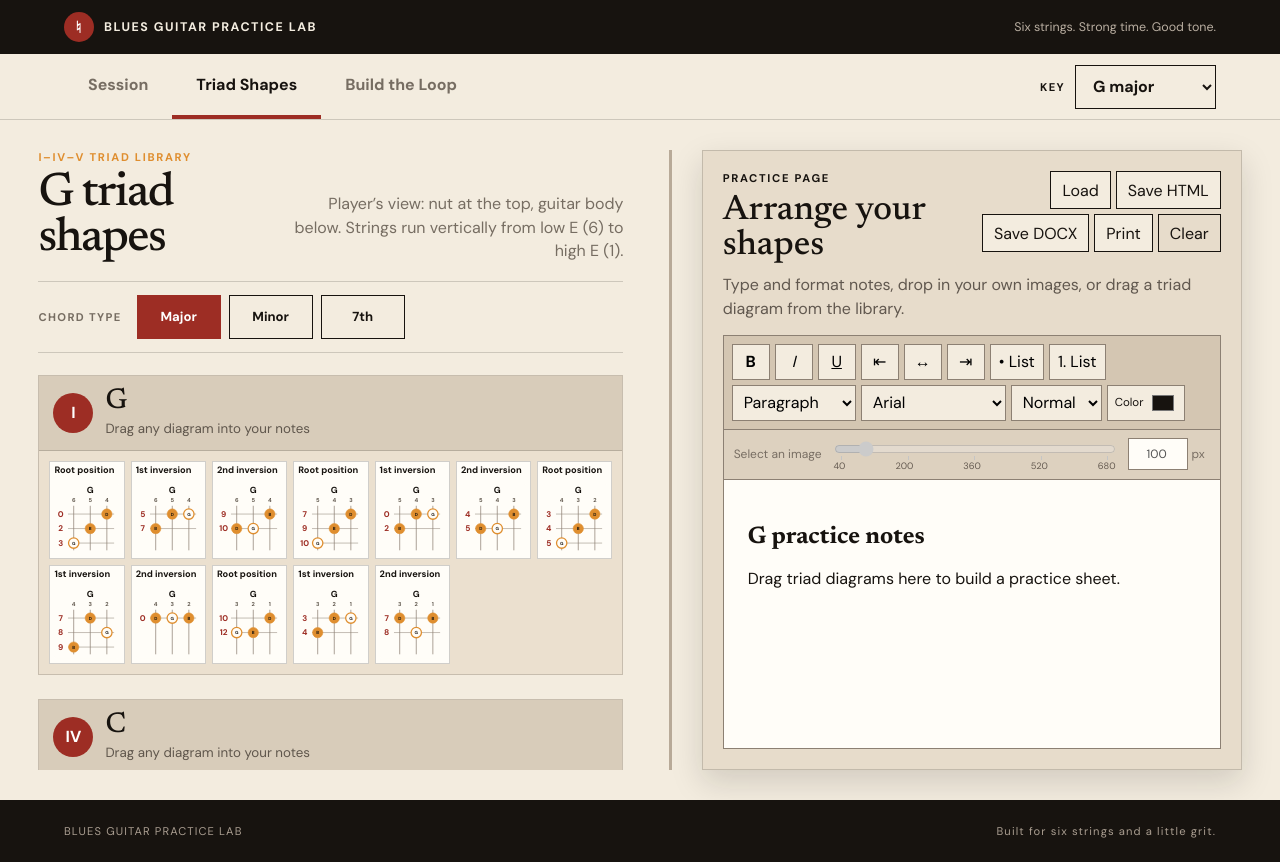
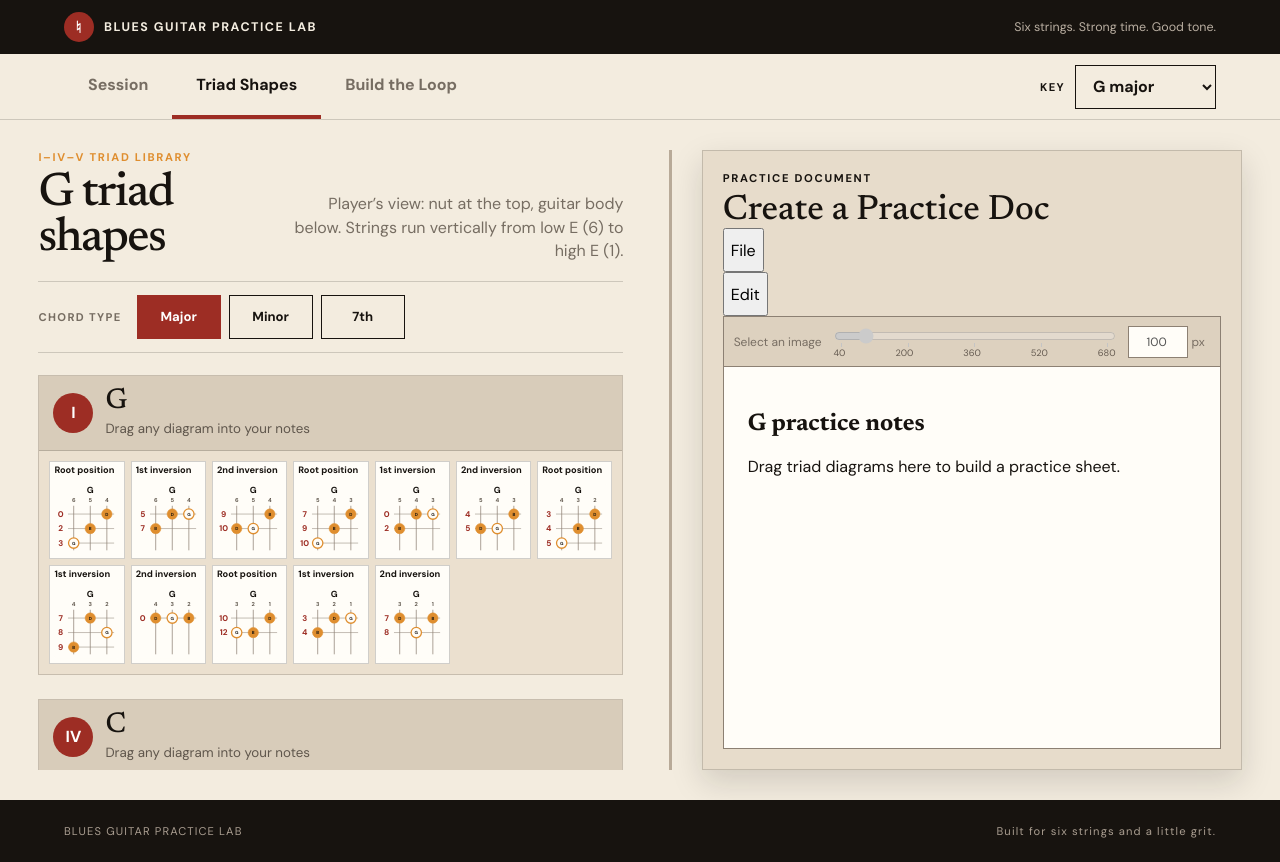
Before and after one commit to flyfisher1952/blues-guitar-practice-lab, an Angular app: page / in a window 1280 px wide. Both pictures are taken after a click on the tab "Triad Shapes". Built offline with nearby package versions, Linux system fonts and the light colour scheme; what html-docx-js-typescript would draw is missing.

Commit message:
Replace editor buttons with File and Edit menus

```diff
--- a/src/app/component/triad-shapes/triad-shapes.component.html
+++ b/src/app/component/triad-shapes/triad-shapes.component.html
@@ -87,53 +87,99 @@
 
     <aside class="notes-workspace" aria-label="Practice notes editor">
       <div class="editor-heading">
-        <div><p class="eyebrow">PRACTICE PAGE</p><h2>Arrange your shapes</h2></div>
-        <div class="editor-file-actions">
+        <div><p class="eyebrow">PRACTICE DOCUMENT</p><h2>Create a Practice Doc</h2></div>
+      </div>
+
+      <div class="document-menu-bar" role="menubar" aria-label="Practice document menu" (click)="$event.stopPropagation()">
         <input #fileInput class="visually-hidden" type="file" accept=".html,.htm,.txt,text/html,text/plain" (change)="loadEditorFile($event)">
-          <button type="button" (click)="chooseEditorFile()">Load</button>
-          <button type="button" (click)="saveHtml()">Save HTML</button>
-          <button type="button" (click)="saveDocx()">Save DOCX</button>
-          <button type="button" (click)="printEditor()">Print</button>
-          <button type="button" class="clear-editor" (click)="clearEditor()">Clear</button>
+
+        <div class="document-menu">
+          <button
+            type="button"
+            class="menu-trigger"
+            role="menuitem"
+            aria-haspopup="true"
+            [attr.aria-expanded]="openMenu === 'file'"
+            (click)="toggleMenu('file')">File</button>
+          @if (openMenu === 'file') {
+            <div class="menu-dropdown file-menu" role="menu">
+              <button type="button" role="menuitem" (click)="chooseEditorFile(); closeMenus()">Load…</button>
+              <button type="button" role="menuitem" (click)="saveHtml(); closeMenus()">Save…</button>
+              <button type="button" role="menuitem" (click)="saveDocx(); closeMenus()">Save as Word document…</button>
+              <div class="menu-separator" role="separator"></div>
+              <button type="button" role="menuitem" (click)="printEditor(); closeMenus()">Print…</button>
+              <button type="button" role="menuitem" (click)="clearEditor(); closeMenus()">Clear document</button>
+            </div>
+          }
+        </div>
+
+        <div class="document-menu">
+          <button
+            type="button"
+            class="menu-trigger"
+            role="menuitem"
+            aria-haspopup="true"
+            [attr.aria-expanded]="openMenu === 'edit'"
+            (click)="toggleMenu('edit')">Edit</button>
+          @if (openMenu === 'edit') {
+            <div class="menu-dropdown edit-menu" role="menu">
+              <div class="menu-item-with-submenu">
+                <button type="button" class="submenu-trigger" role="menuitem" aria-haspopup="true">Text <span>›</span></button>
+                <div class="editor-submenu" role="menu" aria-label="Text formatting">
+                  <button type="button" role="menuitem" (mousedown)="$event.preventDefault()" (click)="format('bold'); closeMenus()"><b>Bold</b></button>
+                  <button type="button" role="menuitem" (mousedown)="$event.preventDefault()" (click)="format('italic'); closeMenus()"><i>Italic</i></button>
+                  <button type="button" role="menuitem" (mousedown)="$event.preventDefault()" (click)="format('underline'); closeMenus()"><u>Underline</u></button>
                 </div>
               </div>
-      <p class="editor-help">Type and format notes, drop in your own images, or drag a triad diagram from the library.</p>
 
-      <div class="editor-toolbar" role="toolbar" aria-label="Text formatting">
-        <button type="button" title="Bold" aria-label="Bold" (mousedown)="$event.preventDefault()" (click)="format('bold')"><b>B</b></button>
-        <button type="button" title="Italic" aria-label="Italic" (mousedown)="$event.preventDefault()" (click)="format('italic')"><i>I</i></button>
-        <button type="button" title="Underline" aria-label="Underline" (mousedown)="$event.preventDefault()" (click)="format('underline')"><u>U</u></button>
-        <button type="button" title="Align left" aria-label="Align left" (mousedown)="$event.preventDefault()" (click)="format('justifyLeft')">⇤</button>
-        <button type="button" title="Center" aria-label="Center" (mousedown)="$event.preventDefault()" (click)="format('justifyCenter')">↔</button>
-        <button type="button" title="Align right" aria-label="Align right" (mousedown)="$event.preventDefault()" (click)="format('justifyRight')">⇥</button>
-        <button type="button" title="Bulleted list" aria-label="Bulleted list" (mousedown)="$event.preventDefault()" (click)="format('insertUnorderedList')">• List</button>
-        <button type="button" title="Numbered list" aria-label="Numbered list" (mousedown)="$event.preventDefault()" (click)="format('insertOrderedList')">1. List</button>
+              <div class="menu-item-with-submenu">
+                <button type="button" class="submenu-trigger" role="menuitem" aria-haspopup="true">Align <span>›</span></button>
+                <div class="editor-submenu" role="menu" aria-label="Text alignment">
+                  <button type="button" role="menuitem" (mousedown)="$event.preventDefault()" (click)="format('justifyLeft'); closeMenus()">Left</button>
+                  <button type="button" role="menuitem" (mousedown)="$event.preventDefault()" (click)="format('justifyCenter'); closeMenus()">Center</button>
+                  <button type="button" role="menuitem" (mousedown)="$event.preventDefault()" (click)="format('justifyRight'); closeMenus()">Right</button>
+                </div>
+              </div>
 
-        <select aria-label="Text style" title="Text style" (change)="format('formatBlock', $any($event.target).value)">
-          <option value="p">Paragraph</option>
-          <option value="h2">Heading</option>
-          <option value="h3">Subheading</option>
-        </select>
-        <select aria-label="Font family" title="Font family" (change)="format('fontName', $any($event.target).value)">
+              <div class="menu-item-with-submenu">
+                <button type="button" class="submenu-trigger" role="menuitem" aria-haspopup="true">Format <span>›</span></button>
+                <div class="editor-submenu" role="menu" aria-label="Paragraph format">
+                  <button type="button" role="menuitem" (mousedown)="$event.preventDefault()" (click)="format('formatBlock', 'p'); closeMenus()">Paragraph</button>
+                  <button type="button" role="menuitem" (mousedown)="$event.preventDefault()" (click)="format('formatBlock', 'h2'); closeMenus()">Heading</button>
+                  <button type="button" role="menuitem" (mousedown)="$event.preventDefault()" (click)="format('formatBlock', 'h3'); closeMenus()">Subheading</button>
+                </div>
+              </div>
+
+              <div class="menu-item-with-submenu">
+                <button type="button" class="submenu-trigger" role="menuitem" aria-haspopup="true">Font <span>›</span></button>
+                <div class="editor-submenu font-submenu" role="menu" aria-label="Font settings">
+                  <label>
+                    <span>Family</span>
+                    <select aria-label="Font family" (change)="format('fontName', $any($event.target).value)">
                       <option value="Arial">Arial</option>
-          <option value="Consolas">Consolas (fixed width)</option>
-          <option value="Courier New">Courier New (fixed width)</option>
+                      <option value="Consolas">Consolas</option>
+                      <option value="Courier New">Courier New</option>
                       <option value="Georgia">Georgia</option>
                       <option value="Tahoma">Tahoma</option>
                       <option value="Times New Roman">Times New Roman</option>
                       <option value="Verdana">Verdana</option>
                     </select>
-        <select aria-label="Font size" title="Font size" (change)="format('fontSize', $any($event.target).value)">
+                  </label>
+                  <label>
+                    <span>Size</span>
+                    <select aria-label="Font size" (change)="format('fontSize', $any($event.target).value)">
                       <option value="2">Small</option>
                       <option value="3" selected>Normal</option>
                       <option value="4">Large</option>
                       <option value="5">Larger</option>
                       <option value="6">Largest</option>
                     </select>
-        <label class="text-color" title="Text color">
-          <span>Color</span>
-          <input type="color" value="#17130f" aria-label="Text color" (input)="format('foreColor', $any($event.target).value)">
                   </label>
+                </div>
+              </div>
+            </div>
+          }
+        </div>
       </div>
 
       <div class="image-size-control" [class.enabled]="selectedImage">
```
Lines whose indentation alone changed are shown as unchanged.
